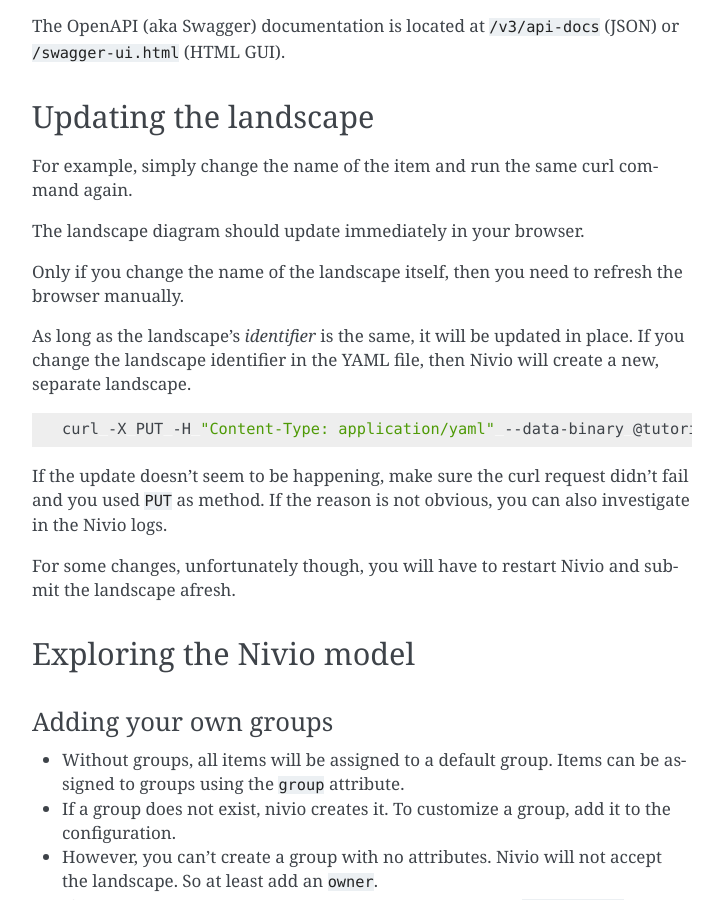
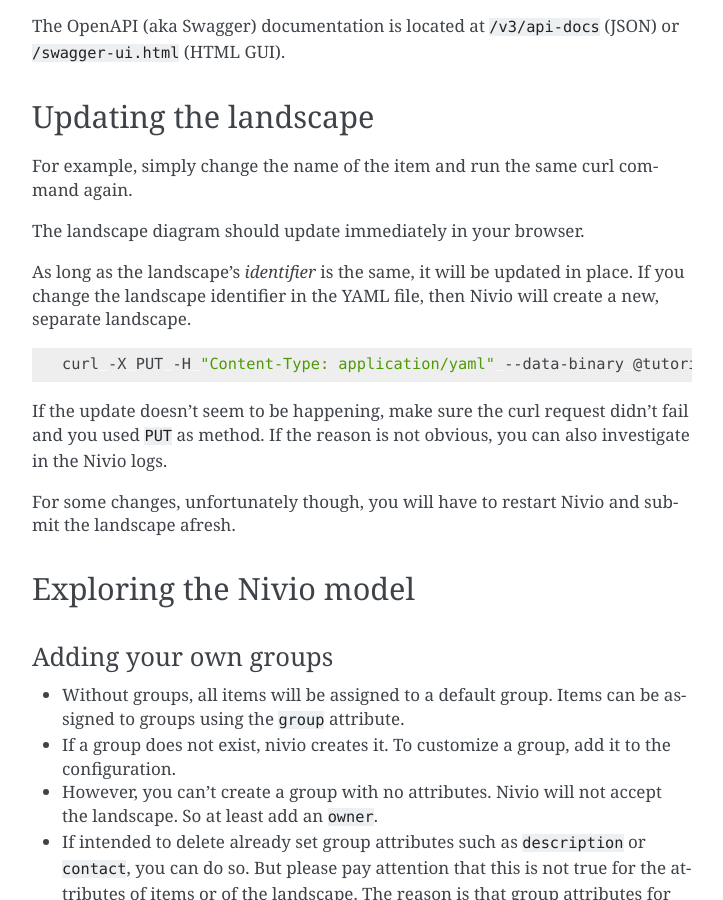
Before and after one commit to dedica-team/nivio, a Sphinx documentation site: the page built from docs/source/install.rst, in a window 1280 px wide and 900 px high, scrolled down 1359 px. Shown: the whole window, without its empty margins (388-1111 px from the left). Built offline with Sphinx 7.4.7, drawn with Linux system fonts in a browser that asks for light colours.

Commit message:
remove sentence about landscape name/refresh browser

```diff
--- a/docs/source/install.rst
+++ b/docs/source/install.rst
@@ -61,8 +61,6 @@
 For example, simply change the name of the item and run the same curl command again.
 
 The landscape diagram should update immediately in your browser.
-
-Only if you change the name of the landscape itself, then you need to refresh the browser manually.
 
 As long as the landscape's `identifier` is the same, it will be updated in place. If you change the landscape identifier in the YAML file, then Nivio will create a new, separate landscape.
 
```
